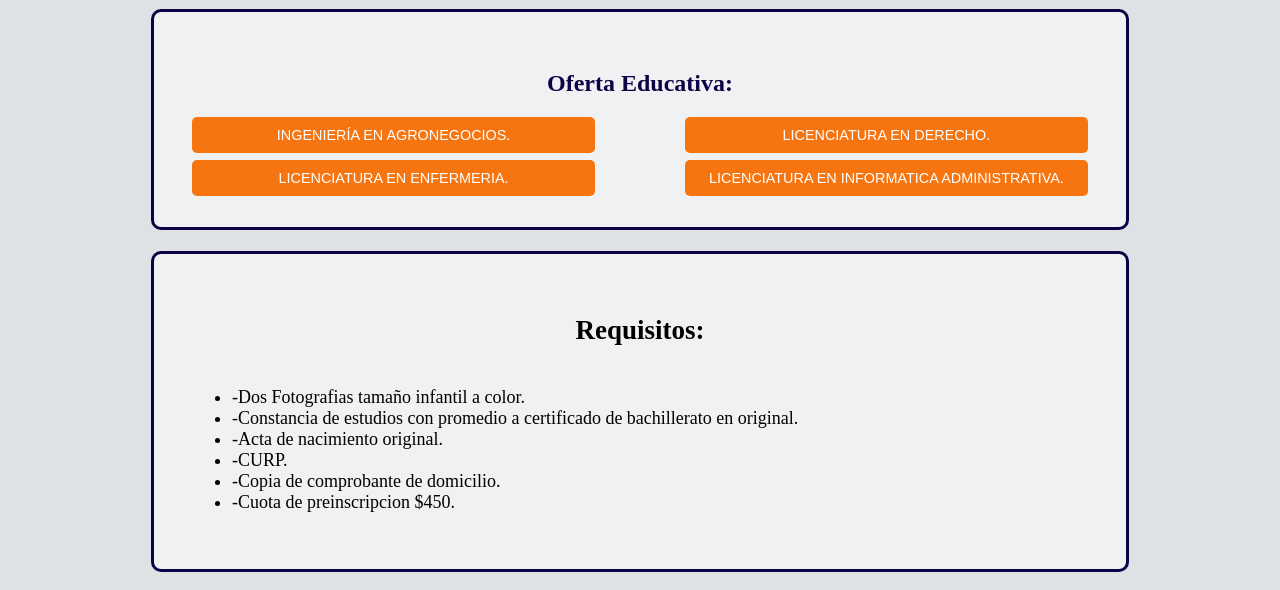
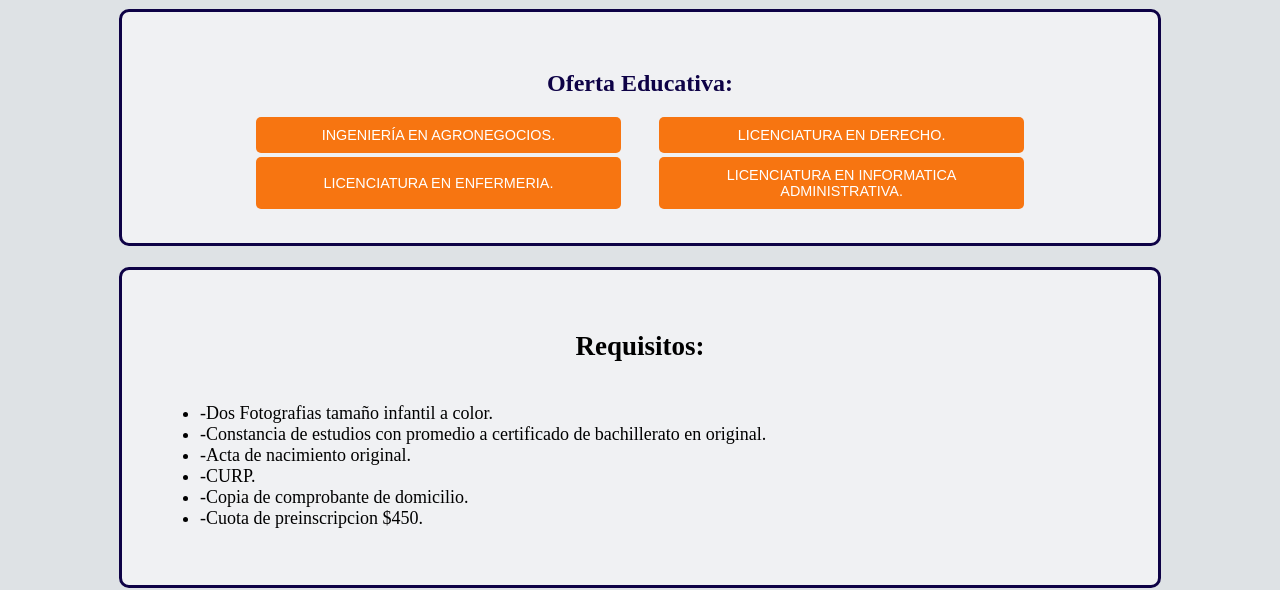
Before and after one commit to Reyvale/PROMOCION, a plain HTML site: page index.html in a window 1280 px wide. Shown: the part 246-836 px from the top of the page. Drawn offline with Linux system fonts and the light colour scheme.

Commit message:
Add files via upload

```diff
--- a/index.html
+++ b/index.html
@@ -52,7 +52,7 @@
             font-family: 'cursive';
             box-shadow: 5px 5px 15px rgba(#ff5e00);
             border-radius: 10px;
-            width: 70%;
+            width: 75%;
         }
         .tema1 {
             border: 3px solid #0e0246;
@@ -62,7 +62,7 @@
             background-color: rgb(240, 241, 243);
             font-size: 18px;
             border-radius: 10px;
-            width: 70%;
+            width: 75%;
         }
         .tema3 {
             text-align: center;
@@ -99,9 +99,9 @@
         .botones {
             display: grid;
             grid-template-columns: 1fr 1fr;
-            gap: 10%;
+            gap: 5%;
             justify-content: center;
-            max-width: 100%;
+            max-width: 80%;
             margin: auto;
         }
         .botones1 {
@@ -138,7 +138,7 @@
 
     </style>
     <script>
-    const imagenes = ["imagen1.jpg",  "imagen2.jpg", "imagen3.jpg", "imagen4.jpg"];
+    const imagenes = ["pictures/imagen1.jpg",  "pictures/imagen2.jpg", "pictures/imagen3.jpg", "pictures/imagen4.jpg","pictures/imagen5.jpg",  "pictures/imagen6.jpg", "pictures/imagen7.jpg", "pictures/imagen8.jpg"];
         let index = 0;
         function cambiarImagen() {
             index++;
```
